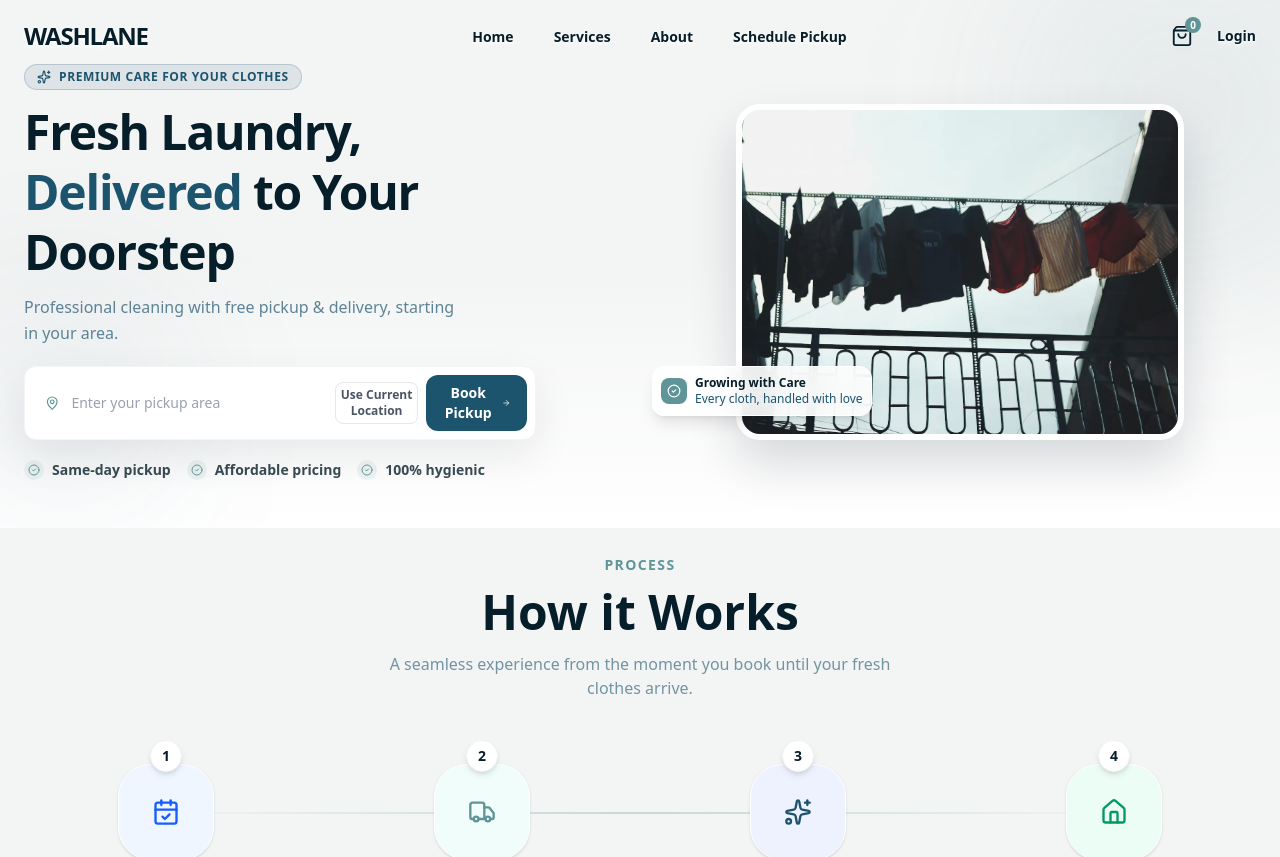
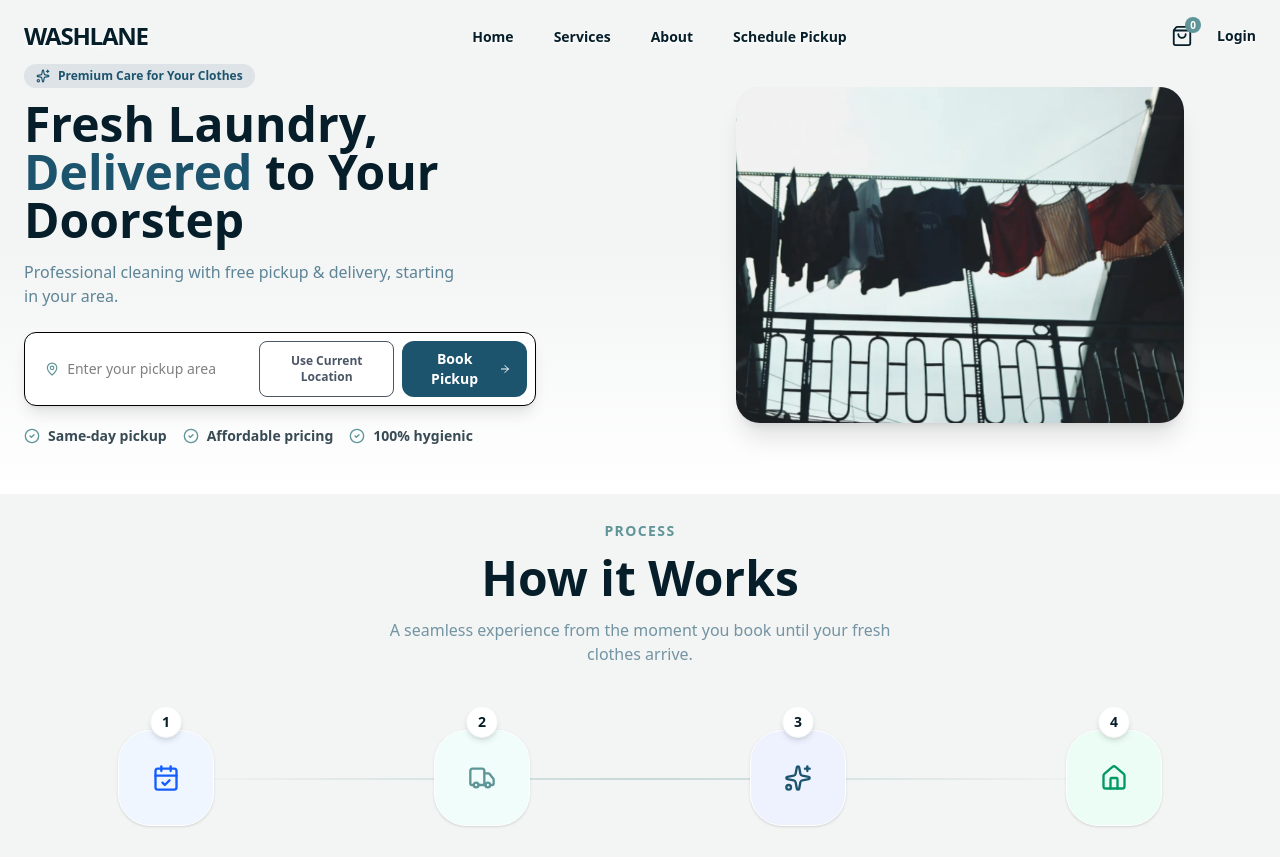
Before and after one commit to thelakshrao/Washlane, a React (Vite) app: page / in a window 1280 px wide. Shown: the top 857 px of the page. Built offline with nearby package versions, Linux system fonts and the light colour scheme.

Commit message:
Describe your changes

```diff
--- a/src/components/Home.jsx
+++ b/src/components/Home.jsx
@@ -11,9 +11,10 @@ import Footer from "./Footer";
 
 const Home = () => {
   const [currentImage, setCurrentImage] = useState(0);
+  const [initialAddress, setInitialAddress] = useState("");
+  const [loadingLocation, setLoadingLocation] = useState(false);
+
   const images = [homepic1, homepic2, homepic3];
-  const [initialAddress, setInitialAddress] = useState("");
-
   const navigate = useNavigate();
 
   useEffect(() => {
@@ -21,109 +22,137 @@ const Home = () => {
       setCurrentImage((prev) => (prev + 1) % images.length);
     }, 4000);
     return () => clearInterval(interval);
-  }, [images.length]);
+  }, []);
 
-  const features = ["Same-day pickup", "Affordable pricing", "100% hygienic"];
+  const getCurrentLocation = () => {
+    if (!navigator.geolocation) {
+      alert("Geolocation is not supported by your browser");
+      return;
+    }
+
+    setLoadingLocation(true);
+    setInitialAddress("Detecting your location...");
+
+    navigator.geolocation.getCurrentPosition(
+      async (position) => {
+        const { latitude, longitude } = position.coords;
+
+        try {
+          const response = await fetch(
+            `https://nominatim.openstreetmap.org/reverse?format=json&lat=${latitude}&lon=${longitude}`
+          );
+
+          const data = await response.json();
+
+          setInitialAddress(
+            data.display_name ||
+              `Lat ${latitude.toFixed(4)}, Lng ${longitude.toFixed(4)}`
+          );
+        } catch (error) {
+          setInitialAddress(
+            `Lat ${latitude.toFixed(4)}, Lng ${longitude.toFixed(4)}`
+          );
+        } finally {
+          setLoadingLocation(false);
+        }
+      },
+      (error) => {
+        setLoadingLocation(false);
+        setInitialAddress("");
+        alert("Please allow location access to continue");
+      },
+      {
+        enableHighAccuracy: true,
+        timeout: 10000,
+        maximumAge: 0,
+      }
+    );
+  };
 
   return (
     <>
       <section className="relative bg-gradient-to-b from-[#F3F4F4] via-[#F3F4F4] to-white pt-16 pb-12 overflow-hidden">
-        <div className="absolute top-[-10%] right-[-5%] w-64 h-64 md:w-80 md:h-80 bg-[#5F9598]/10 rounded-full blur-[90px]" />
-        <div className="absolute bottom-0 left-[-5%] w-48 h-48 md:w-64 md:h-64 bg-[#1D546D]/5 rounded-full blur-[70px]" />
+        <div className="max-w-7xl mx-auto px-6">
+          <div className="grid grid-cols-1 lg:grid-cols-2 gap-12 items-center">
 
-        <div className="max-w-7xl mx-auto px-6 relative z-10">
-          <div className="grid grid-cols-1 lg:grid-cols-2 gap-8 lg:gap-12 items-center">
-            <div className="flex flex-col">
-              <div className="flex items-center gap-2 bg-[#1D546D]/10 text-[#1D546D] px-3 py-1 rounded-full w-fit mb-3 border border-[#1D546D]/20 text-xs font-bold uppercase tracking-wider">
+            {/* LEFT */}
+            <div>
+              <div className="flex items-center gap-2 bg-[#1D546D]/10 text-[#1D546D] px-3 py-1 rounded-full w-fit mb-3 text-xs font-bold">
                 <Sparkles size={14} />
                 Premium Care for Your Clothes
               </div>
 
-              <h1 className="text-3xl sm:text-4xl md:text-5xl font-extrabold text-[#061E29] leading-tight mb-3 tracking-tight">
+              <h1 className="text-4xl md:text-5xl font-extrabold text-[#061E29] mb-4">
                 Fresh Laundry, <br />
-                <span className="text-[#1D546D]">Delivered</span> to Your <br />
-                Doorstep
+                <span className="text-[#1D546D]">Delivered</span> to Your Doorstep
               </h1>
 
-              <p className="text-[#1D546D]/70 text-sm sm:text-base mb-5 max-w-md leading-relaxed">
+              <p className="text-[#1D546D]/70 mb-6 max-w-md">
                 Professional cleaning with free pickup & delivery, starting in
                 your area.
               </p>
 
-              <div className="bg-white p-2 rounded-xl shadow-[0_16px_40px_rgba(6,30,41,0.08)] flex flex-col sm:flex-row items-center gap-2 max-w-full sm:max-w-lg border border-[#F3F4F4] mb-5">
-                <div className="flex items-center gap-3 px-3 flex-grow w-full py-1">
-                  {" "}
-                  {/* ✅ Reduced py from 2 → 1 */}
+              {/* LOCATION BOX */}
+              <div className="bg-white p-2 rounded-xl shadow-lg flex flex-col sm:flex-row gap-2 max-w-lg border mb-5">
+                <div className="flex items-center gap-2 px-3 flex-grow">
                   <MapPin className="text-[#5F9598] w-4 h-4" />
                   <input
                     type="text"
                     placeholder="Enter your pickup area"
                     value={initialAddress}
                     onChange={(e) => setInitialAddress(e.target.value)}
-                    className="outline-none text-[#061E29] w-full bg-transparent font-medium placeholder:text-gray-400 text-sm"
+                    className="w-full outline-none text-sm bg-transparent"
                   />
                 </div>
 
                 <button
-                  onClick={() => {
-                    navigator.geolocation.getCurrentPosition((pos) => {
-                      const { latitude, longitude } = pos.coords;
-                      setInitialAddress(
-                        `Lat ${latitude.toFixed(4)}, Lng ${longitude.toFixed(
-                          4
-                        )}`
-                      );
-                    });
-                  }}
-                  className="text-xs font-bold px-1 py-1 rounded-lg border border-gray-200 text-gray-600 hover:bg-gray-100 cursor-pointer"
+                  onClick={getCurrentLocation}
+                  disabled={loadingLocation}
+                  className="text-xs font-bold px-3 py-2 rounded-lg border text-gray-600 hover:bg-gray-100"
                 >
-                  Use Current Location
+                  {loadingLocation ? "Locating..." : "Use Current Location"}
                 </button>
 
                 <button
                   onClick={() => {
-                    if (initialAddress.trim()) {
-                      navigate("/schedualpickup", {
-                        state: { address: initialAddress },
-                      });
-                    } else {
-                      alert("Please enter your pickup address!");
+                    if (!initialAddress.trim()) {
+                      alert("Please enter your pickup address");
+                      return;
                     }
+                    navigate("/schedualpickup", {
+                      state: { address: initialAddress },
+                    });
                   }}
-                  className="bg-[#1D546D] hover:bg-[#061E29] text-white px-4 py-2 rounded-xl font-bold transition-all w-full sm:w-auto flex items-center justify-center gap-2 group text-sm cursor-pointer"
+                  className="bg-[#1D546D] hover:bg-[#061E29] text-white px-4 py-2 rounded-xl font-bold flex items-center gap-2 text-sm"
                 >
                   Book Pickup
-                  <ArrowRight
-                    size={14}
-                    className="group-hover:translate-x-1 transition-transform"
-                  />
+                  <ArrowRight size={14} />
                 </button>
               </div>
 
-              <div className="flex flex-wrap gap-4">
-                {features.map((feature, i) => (
-                  <div
-                    key={i}
-                    className="flex items-center gap-2 text-xs sm:text-sm"
-                  >
-                    <div className="bg-[#5F9598]/10 p-1 rounded-full">
-                      <CheckCircle2 className="w-3 h-3 text-[#5F9598]" />
+              {/* FEATURES */}
+              <div className="flex gap-4 flex-wrap">
+                {["Same-day pickup", "Affordable pricing", "100% hygienic"].map(
+                  (item, i) => (
+                    <div key={i} className="flex items-center gap-2 text-sm">
+                      <CheckCircle2 className="w-4 h-4 text-[#5F9598]" />
+                      <span className="font-semibold text-[#061E29]/80">
+                        {item}
+                      </span>
                     </div>
-                    <span className="text-[#061E29]/80 font-semibold">
-                      {feature}
-                    </span>
-                  </div>
-                ))}
+                  )
+                )}
               </div>
             </div>
 
-            <div className="relative mt-8 lg:mt-0">
-              <div className="relative mx-auto w-full max-w-md aspect-[4/3] bg-white rounded-3xl overflow-hidden shadow-[0_24px_48px_rgba(6,30,41,0.15)] border-[6px] border-white">
+            {/* RIGHT IMAGE */}
+            <div className="relative">
+              <div className="relative w-full max-w-md mx-auto aspect-[4/3] rounded-3xl overflow-hidden shadow-xl">
                 {images.map((img, index) => (
                   <img
                     key={index}
                     src={img}
-                    alt="Laundry Service"
+                    alt=""
                     className={`absolute inset-0 w-full h-full object-cover transition-all duration-3000 ${
                       index === currentImage
                         ? "opacity-100 scale-100"
@@ -132,19 +161,8 @@ const Home = () => {
                   />
                 ))}
               </div>
+            </div>
 
-              <div className="absolute -left-3 bottom-6 bg-white/90 backdrop-blur-md p-2 rounded-xl shadow-lg border border-white flex items-center gap-2 text-xs">
-                <div className="bg-[#5F9598] p-1.5 rounded-lg text-white">
-                  <CheckCircle2 size={14} />
-                </div>
-                <div>
-                  <p className="text-[#061E29] font-bold">Growing with Care</p>
-                  <p className="text-[#1D546D]">
-                    Every cloth, handled with love
-                  </p>
-                </div>
-              </div>
-            </div>
           </div>
         </div>
       </section>
```
